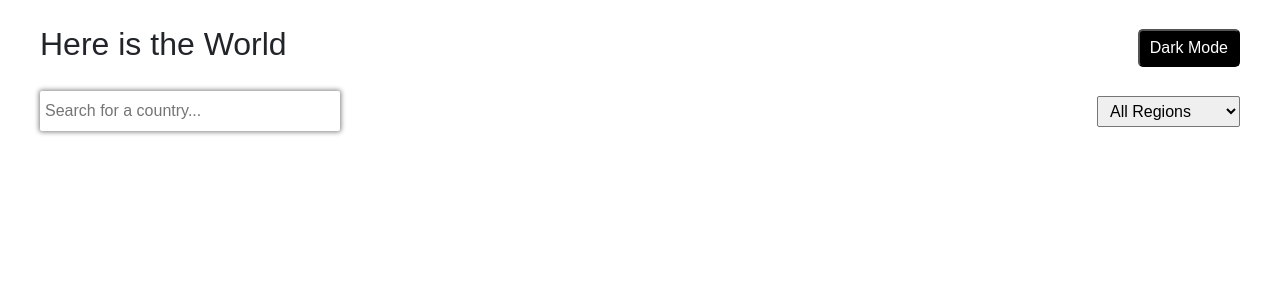
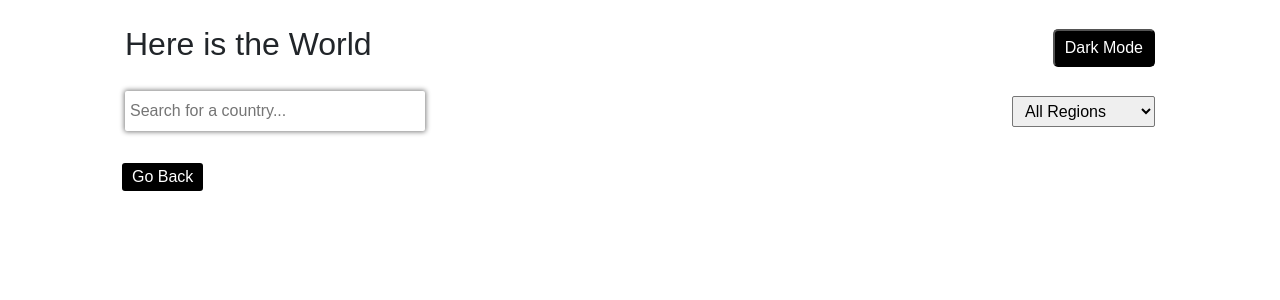
Before and after one commit to iqbalsofia7/Projet_Rest_Country_API, a React (Create React App) app: page /pays/1 in a window 1280 px wide. Shown: the top 300 px of the page. Built offline with nearby package versions, Linux system fonts and the light colour scheme; no server answers; the HTML template or start-up script is replaced by a standard one.

Commit message:
projet avancé

```diff
--- a/src/App.css
+++ b/src/App.css
@@ -1,7 +1,7 @@
 .App{
     display: flex;
     /* justify-content: center; */
-    margin: 0px 15px;
+    margin: 0px 100px;
     flex-direction: column;
     font-family: Arial, Helvetica, sans-serif;
 }
@@ -35,7 +35,7 @@
     height: 400px;
     width: 320px;
     margin: 10px;
-    box-shadow: 0px 0px 8px 1px rgb(187, 178, 178);
+    box-shadow: 0px 0px 8px 1px rgb(224, 218, 218);
     border: none;
     color: white;
     background: #0f0f0f;
@@ -111,3 +111,52 @@ input {
     height: 40px;
     width: 300px;
 }
+
+* {
+    list-style: none;
+    text-decoration: none;
+
+}
+
+
+
+Card {
+    background: #000;
+}
+
+.imgCard {
+    width: 400px;
+    height: 300px;
+    border-radius: 2px;
+    display: flex;
+    align-items: center;
+}
+.CardBody {
+    display: flex;
+    /* justify-content: space-evenly; */
+    gap: 20px;
+    padding: 0 50px 0 20px;
+}
+.infosCard {
+    line-height: 20px;
+    display: flex;
+    flex-wrap: wrap;
+}
+.infosCard > * {
+    width: 50%;
+}
+.goBack {
+    border: none;
+    border-radius: 5px;
+    background: #000;
+    color: white;
+    padding: 2px 10px;
+    margin: 5px 20px;
+    border: 2px solid white
+
+}
+.goBack:hover {
+    background: white;
+    color: rgb(0, 0, 0);
+    border: 2px solid black
+}
--- a/src/App.js
+++ b/src/App.js
@@ -39,13 +39,18 @@ function App() {
     setFilteredCard(filteredItem)
   }, [searchValue, data])
 
+    const [choix, setChoix] = useState(null);
+    const showCard = (country) => {
+      setChoix(country);
+    }
 
   return(
     <div className={dark ? 'AppDark' : 'App'}>
       <Navbar rechercher={Rechercher} darkMode={ChangeMode} dark={dark}/>
       <Routes>
-        <Route path="/"  element={<Home dark={dark} filterdCard={filteredCard} data={data} setData={setData}/>}/>
-        <Route path="/:pays" element={<Card/>}/>
+        <Route path="/"  element={<Home showCard={showCard} dark={dark} filterdCard={filteredCard} data={data} setData={setData}/>}/>
+        {/* <Route path="/:pays" element={<Card/>}/> */}
+        <Route path="/pays/:pays" element={<Card country={choix} item={filteredCard} pays={'test'}/>}/>
       </Routes>
     </div>
   )
--- a/src/component/Card.js
+++ b/src/component/Card.js
@@ -1,10 +1,40 @@
+import { useState, useEffect } from 'react';
 import React from 'react';
+import { Link, useParams } from 'react-router-dom';
 
+
+//Component qui affichera uniquement la Card sur laquelle on a cliqué
 function Card(props) {
+    const country = props.country;
+
     return (
-        <div>
-
+    <section className='Card'>
+        <Link to='../'>
+        <button className='goBack'>Go Back</button>
+        </Link>
+        {country && (
+        <div className='CardBody'>
+            <img src={country.flags.png} alt="" className="imgCard"/>
+            <div>
+                <h1>{country.name.common}</h1>
+                <br />
+                <div className="infosCard">
+                    <p><b>Native name :</b> {country.name.common} </p>
+                    <p><b>Population :</b> {country.population} </p>
+                    <p><b>Region :</b> {country.region} </p>
+                    <p><b>Sub Region :</b> {country.subregion} </p>
+                    <p><b>Capital :</b> {country.capital} </p>
+                    <p><b>Top Level Domain :</b> {country.tld} </p>
+                    <p><b>Currencies :</b> {country.region} </p>
+                    <p><b>Languages :</b>  </p>
+                    <div>
+                        <p>Border-countries</p>
+                    </div>
+                </div>
+            </div>
         </div>
+        )}
+    </section>
     );
 }
 
--- a/src/pages/Home.js
+++ b/src/pages/Home.js
@@ -1,4 +1,5 @@
 import { useState, useEffect } from "react"
+import { Link } from "react-router-dom"
 
 function Home(props) {
 
@@ -7,16 +8,17 @@ function Home(props) {
 
         {props.filterdCard.map((item, index) => {
             return(
-            <div key={index} className={props.dark ? 'cardDark' : 'card'}>
+            <Link to={`/pays/${item.tld}`} style={{ textDecoration: 'none', color:'black' }}>
+                <div key={index} className={props.dark ? 'cardDark' : 'card'} onClick={()=>props.showCard(item)}>
                     <img src={item.flags.png} alt="" className="img"/>
                     <h4>{item.name.common}</h4>
                     <div className="infos">
                         <p><b>Population :</b> {item.population} </p>
                         <p><b>Region :</b> {item.region} </p>
                         <p><b>Capital :</b> {item.capital} </p>
-
                     </div>
                 </div>
+            </Link>
         )})}
         </section>
     )
```
Lines whose indentation alone changed are shown as unchanged.
